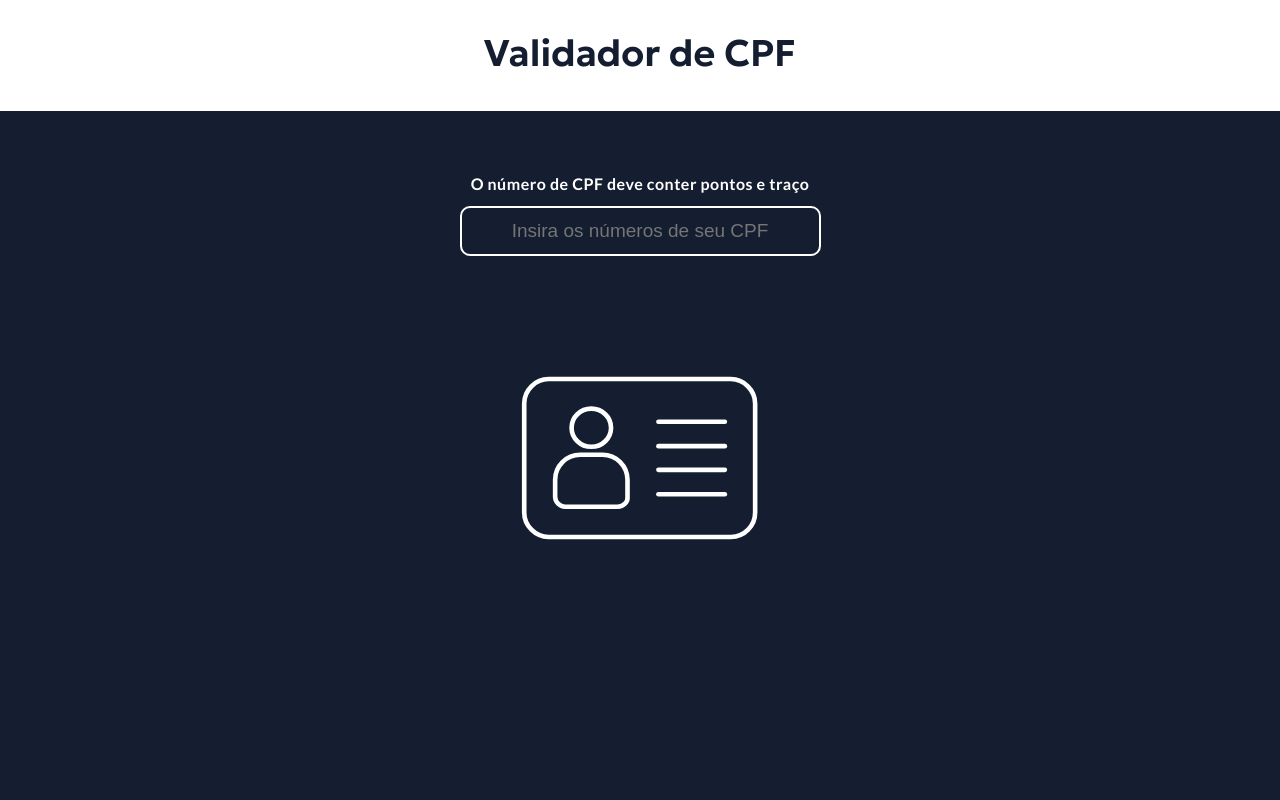
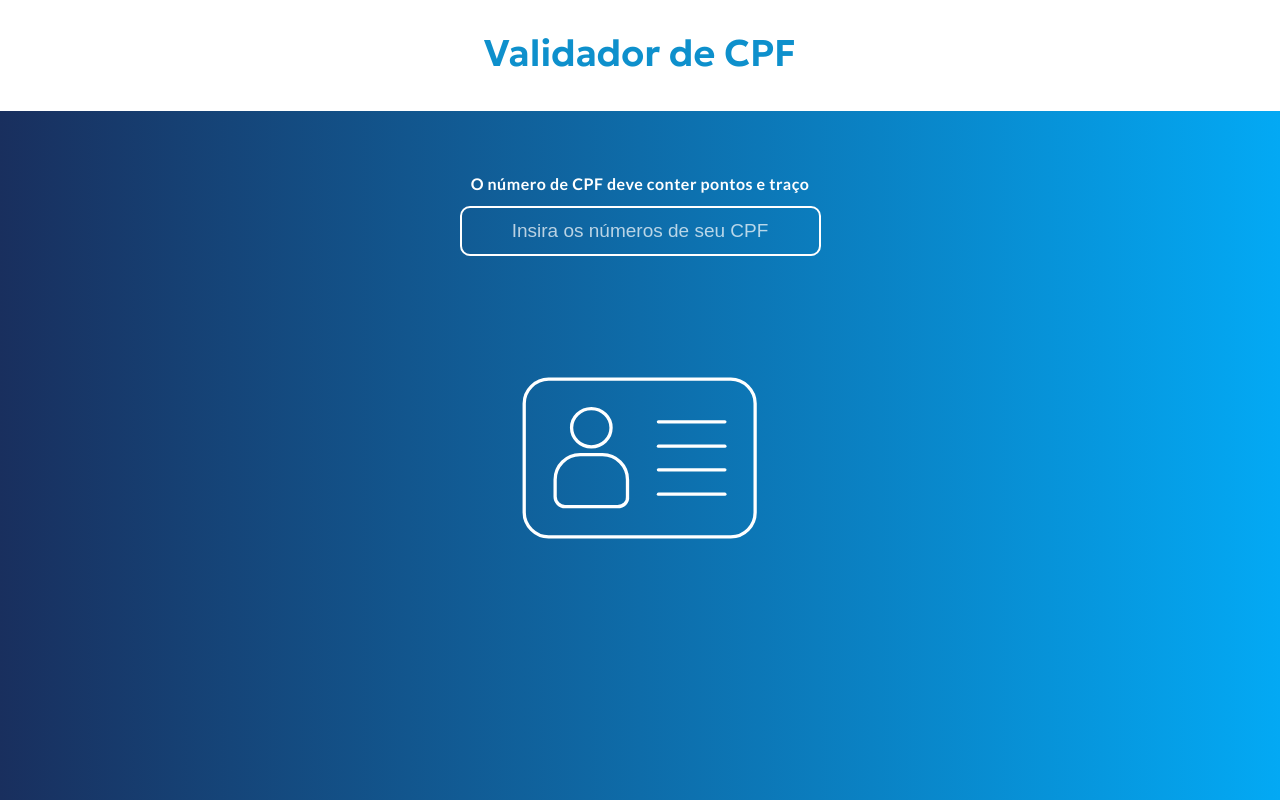
Before and after one commit to igorfonseca05/Validador-de-CPF, a plain HTML site: page index.html in a window 1280 px wide. Drawn offline with Linux system fonts and the light colour scheme.

Commit message:
Alterações de estilos

```diff
--- a/CPFValidator.js
+++ b/CPFValidator.js
@@ -1,6 +1,6 @@
 const form = document.querySelector('.formulario')
 const result = document.querySelector('.result')
-const pseudo = document.styleSheets[0].rules[10].style
+const pseudo = document.styleSheets[0].rules[11].style
 
 // console.log(pseudo)
 
@@ -57,7 +57,7 @@ form.CPFValidator.addEventListener('input', event => {
         const isValid = registeredCPF.getDigitsCPFNumbers()
 
         if (isValid) {
-            showResult('green', "\"CPF válido\"");
+            showResult('rgb(6, 207, 6)', "\"CPF válido\"");
         } else{
             showResult('red', "\"CPF inválido\"");
         }
--- a/CPFvalidator.css
+++ b/CPFvalidator.css
@@ -12,7 +12,7 @@
     --border-radius: 10px;
     --font-result: 25px;
     --background-color: #141e30;
-    --background-grandient: linear-gradient(90deg, #36d1dc 0%, #5b86e5 100%);
+    --background-grandient: linear-gradient(90deg, #192f5e 0%, #03a9f4 100%);
     --font-family: 'Lato', sans-serif;
 }
 
@@ -21,8 +21,8 @@ body {
     display: flex;
     flex-direction: column;
     height: 100vh;
-    background-color: var(--background-color);
-    /* background-image: var(--background-grandient); */
+    /* background-color: var(--background-color); */
+    background-image: var(--background-grandient);
     font-size: 62.2%;
 }
 
@@ -37,12 +37,11 @@ h1 {
     text-align: center;
     font-size: 6em;
     background-color: var(--font-color);
-    color:  var(--background-color);
+    color:  #028bcaf3;
+
     display: block;
     height: 3em;
     padding-top: .8em;
-
-
 }
 
 .inputData {
@@ -66,17 +65,21 @@ h1 {
     margin-top: 10px;
     text-align: center;
 }
+#CPFValidator::placeholder {
+    color: rgba(255, 255, 255, 0.712);
+
+}
 
 .result {
     margin: 0 auto;
     font-family: var(--font-family);
     color: white;
-
+    /* background-color: rgb(7, 214, 7); */
     font-size: var(--font-result);
     margin-top: 13.5px;
     border-radius: var(--border-radius);
     height: 45px;
-    width: 14em;
+    width: 14.4em;
 }
 
 .result::before {
@@ -85,7 +88,7 @@ h1 {
     display: inline-block;
     padding-top: 5px;
     border-radius: var(--border-radius);
-    width: 14.2em;
+    width: 14.4em;
     height: 40px;
     font-size: var(--font-result);
     color: var(--font-color);
@@ -137,5 +140,5 @@ p {
     width: 250px;
     height: 200px;
     stroke: #ffffff;
-    stroke-width: .7;
+    stroke-width: .5;
 }
```
